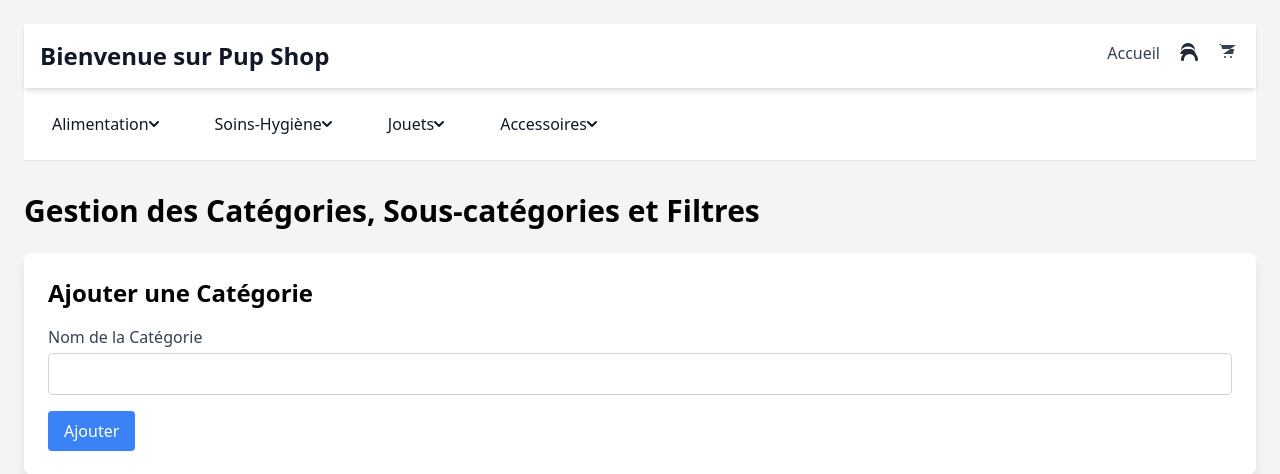
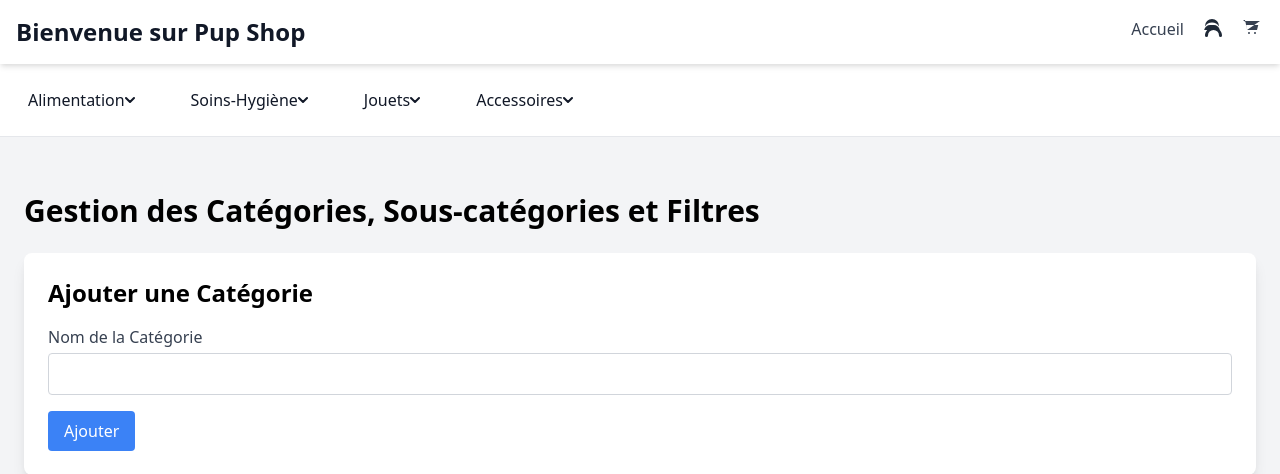
Before and after one commit to maily-vannobel/boutique-en-ligne, a PHP site: page /pages/filtering.php in a window 1280 px wide. Shown: the top 474 px of the page. Run offline with PHP 8.4, Linux system fonts and the light colour scheme; data comes from the database, SQL or seed files in the repository.

Commit message:
recup filtering à jour

```diff
--- a/pages/filtering.php
+++ b/pages/filtering.php
@@ -15,8 +15,11 @@
         }
     </style>
 </head>
-<body class="bg-gray-100 p-6">
+<body>
+
     <?php include '../includes/header.php'; ?>
+
+    <section class="bg-gray-100 p-6">
     <div class="container mx-auto mt-8">
         <h1 class="text-3xl font-bold mb-6">Gestion des Catégories, Sous-catégories et Filtres</h1>
 
@@ -199,6 +202,7 @@
             </form>
         </div>
     </div>
+    </section>
     <script src="../javascript/filtering.js"></script>
 </body>
 </html>
```
